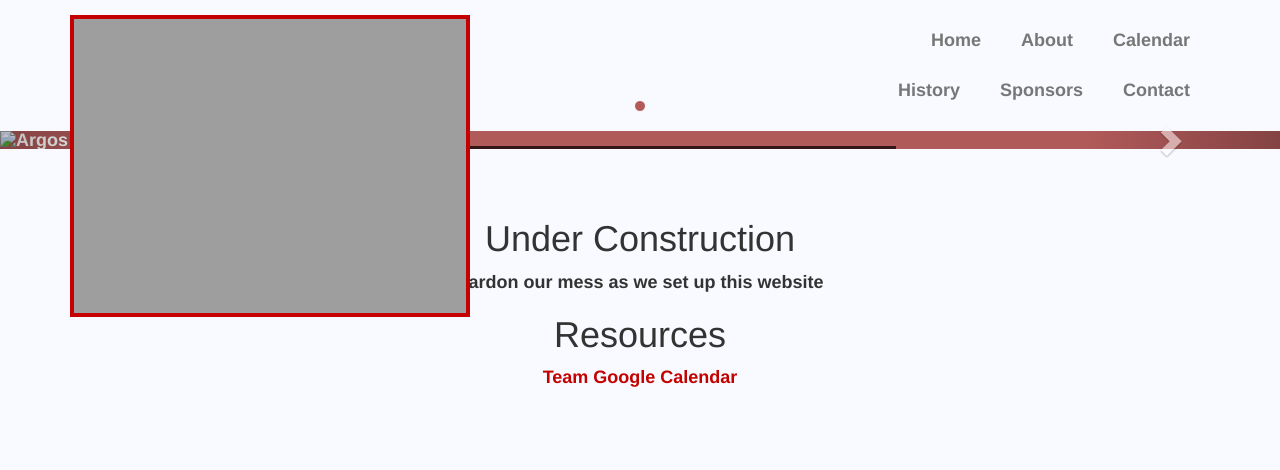
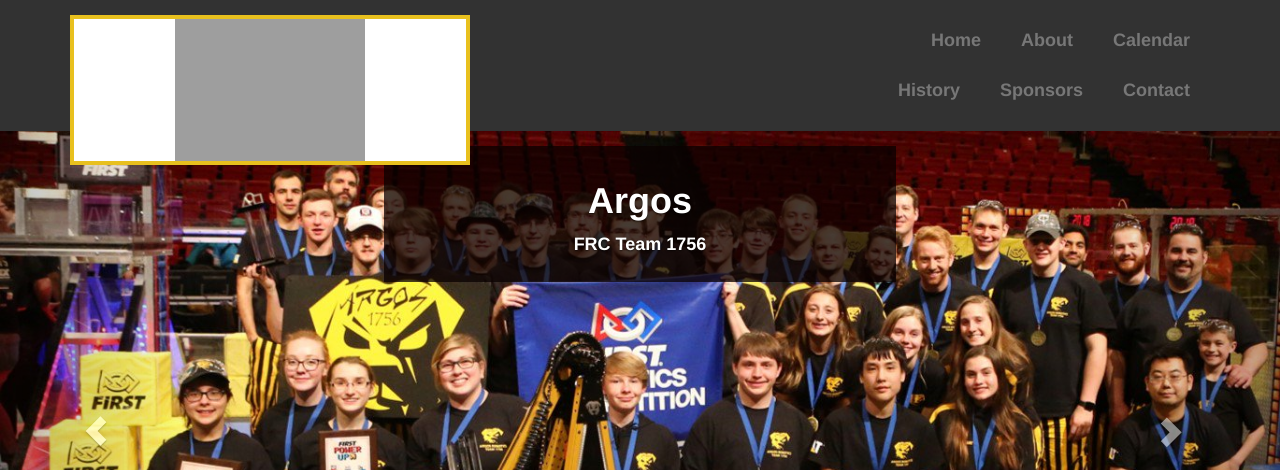
Before and after one commit to FRC1756-Argos/teamargos.org, a Jekyll site: the page built from index.md, in a window 1280 px wide. Shown: the top 470 px of the page. Built offline with Jekyll 4.4.1, drawn with Linux system fonts in a browser that asks for light colours; some web fonts are replaced; our own code applies the rules of GitHub Pages for plain Markdown files; grey boxes are pictures that could not be loaded.

Commit message:
initial changes - WIP

```diff
--- a/_includes/footer.html
+++ b/_includes/footer.html
@@ -10,7 +10,7 @@
         </p>
       </div>
       <div class="col-md-4 center">
-        <img src="assets/img/general/Rusty.png" height=220/>
+        <img src="assets/img/general/argos_fabric_biscuits.png" height=150/>
       </div>
       <div class="col-md-4 center">
         <h3><i class="fa fa-heart"></i> Socialize</h3>
--- a/_includes/header.html
+++ b/_includes/header.html
@@ -5,7 +5,7 @@
     <div class="row">
       <div class="col-lg-2">
         <div class="navbar-header">
-          <a class="navbar-brand wow fadeInDownBig" href="/"><img class="office-logo" alt="Robot Casserole Logo"></a>
+          <a class="navbar-brand wow fadeInDownBig" href="/"><img src="assets/img/general/argos_logo.png" class="office-logo" alt="Argos Logo" style=" object-fit:contain;height:150px;width: auto;"></a>
 
           <button type="button" class="navbar-toggle" data-toggle="collapse" data-target=".navbar-responsive-collapse">
             <span class="sr-only">Toggle navigation</span>
--- a/_layouts/grid_picture_style.html
+++ b/_layouts/grid_picture_style.html
@@ -13,7 +13,7 @@
 
       .grid-image{
         width:100%;
-        border: 3px solid #C40000;
+        border: 3px solid #ddc108;
         height: auto;
         display: block;
       }
@@ -41,7 +41,7 @@
     }
 
     .grid-image-overlay-text {
-        color: white;
+        color: rgb(75, 74, 74);
         font-size: 3vw;
         position: absolute;
         top: 50%;
--- a/assets/css/style.css
+++ b/assets/css/style.css
@@ -20,7 +20,7 @@
   margin-left: 20px;
 }
 .blog-title{
-  color: rgb(177, 90, 90);
+  color: rgb(239, 227, 55);
   font-family: myriad-pro, Helvetica, Arial, sans-serif;
   font-variant: small-caps;
 }
@@ -107,7 +107,7 @@
     text-align: center;
 }
 .block-author{
-    color: #C40000;
+    color: rgb(232, 192, 30);
 }
 
 .btn-info{
@@ -146,16 +146,17 @@
 body {
     font-size: 18px;
     line-height: 26px;
-    background:#F8FAFF;
+    background:rgb(50, 50, 50);
 
 
     font-family: myriad-pro, Helvetica, Arial, sans-serif;
     font-weight: 700;
     font-style: normal;
+    color: white;
 }
 
 a {
-    color: #C40000;
+    color: rgb(232, 192, 30);
     text-decoration: none;
     -o-transition: all .3s;
     -moz-transition: all .3s;
@@ -194,7 +195,7 @@
 .nav-pills > li.selected > a:hover,
 .nav-pills > li.selected > a:focus {
   color: #ffffff;
-  background-color: #C40000;
+  background-color: rgb(196, 176, 0);
 }
 /*
 * ==========================================================================
@@ -218,7 +219,7 @@
 .nav-pills-centered > .nav-pills > li > a.selected,
 .nav-pills-centered > .nav-pills > li > span.selected {
   color: #ffffff;
-  background-color: #C40000;
+  background-color: rgb(232, 192, 30);
 }
 /*
 * ==========================================================================
@@ -226,7 +227,7 @@
 * ==========================================================================
 */
 .active{
-  background:rgb(177, 90, 90) !important;
+  background:rgb(177, 165, 90) !important;
   color: white;
 }
 .navbar {
@@ -261,7 +262,7 @@
   width: auto;
 }
 .side-left{
-  background:#C40000;
+  background:rgb(232, 192, 30);
   box-shadow: 3px grey;
   color: white;
   padding: 30px;
@@ -388,7 +389,7 @@
   min-width: 400px;
   max-width: 400px;
   content: url("/assets/img/general/logo.png");
-  border: 4px solid #C40000;
+  border: 4px solid rgb(232, 192, 30);
   background-color: #FFFFFF;
 }
 
@@ -398,7 +399,7 @@
     min-width: 100px;
     max-width: 100px;
     content: url("/assets/img/general/hat.png");
-    border: 3px solid #C40000;
+    border: 3px solid rgb(232, 192, 30);
   }
 }
 @media (max-width: 768px){
@@ -406,7 +407,7 @@
       min-width: 300px;
       max-width: 300px;
       content: url("/assets/img/general/logo.png");
-      border: 2px solid #C40000;
+      border: 2px solid rgb(232, 192, 30);
   }
 
 
@@ -497,7 +498,7 @@
 .services-icon .fa:hover{
     padding: 0 10px 0 10px;
     color: white;
-    background: #C40000;
+    background: rgb(232, 192, 30);
     border-radius: 3px;
     transition:.4s;
 }
@@ -539,17 +540,17 @@
    margin-top:40px;
    left: 0;
    right: 0;
-   background: #C40000;
+   background: rgb(225, 189, 41);
    bottom: 0px;
 }
 
 footer h3 {
-    color: #dadada;
+    color: rgb(50, 50, 50);
     margin-bottom: 20px;
 }
 
 .footer-contact{
-    color: white;
+    color: rgb(50, 50, 50);
 }
 
 
@@ -569,9 +570,9 @@
 }
 
 .copyright {
-    color: #fff;
+    color: rgb(237, 199, 46);
     padding: 20px 0px 10px 0px;
-    background-color: rgb(23, 23, 23);
+    background-color: rgb(50, 50, 50);
 }
 
 /*
@@ -614,7 +615,7 @@
         -webkit-border-radius: 3px;
         -moz-border-radius: 3px;
         border-radius: 3px;
-        color:#D9230F;
+        color:rgb(232, 192, 30);
     }
 
     .search-query:focus + button {
@@ -707,8 +708,8 @@
 .blockquote-box.blockquote-info .square{background-color:#5BC0DE;color:#FFF}
 .blockquote-box.blockquote-warning{border-color:#EEA236}
 .blockquote-box.blockquote-warning .square{background-color:#F0AD4E;color:#FFF}
-.blockquote-box.blockquote-danger{border-color:#D43F3A}
-.blockquote-box.blockquote-danger .square{background-color:#D9534F;color:#FFF}
+.blockquote-box.blockquote-danger{border-color:rgb(227, 199, 88)}
+.blockquote-box.blockquote-danger .square{background-color:rgb(227, 199, 88);color:#FFF}
 
 /*
 * ==========================================================================
@@ -822,6 +823,6 @@
   padding-top: 12px;
   padding-bottom: 12px;
   text-align: left;
-  background-color: #C40000;
+  background-color: rgb(232, 192, 30);
   color: white;
 }
--- a/history.html
+++ b/history.html
@@ -9,7 +9,7 @@
   <!-- TODO - put a picture here? -->
 </div>
 <div class="container">
-  {% assign sorted = (site.history | sort: 'year') | reverse %}
+  {% assign sorted = site.history | sort: 'year' | reverse %}
   {% for histSeg in sorted %}
     <hr>
     <h2>{{ histSeg.year }} - <a href="https://www.thebluealliance.com/team/1756/{{ histSeg.year }}"> {{ histSeg.robotName }} </a> </h2>
```
Also changed, not shown: Gemfile (+7 -1 lines), Gemfile.lock, assets/img/general/argos_fabric_biscuits.png (added), assets/img/general/argos_logo.png (added), assets/img/mainPageSlider/slide1.jpg (added).
